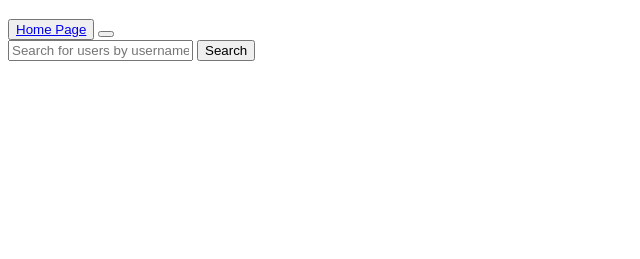
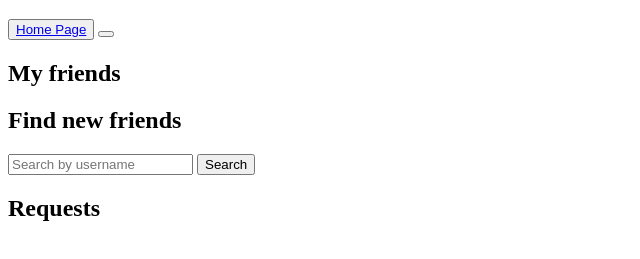
Before and after one commit to Tsamis-Konstantinos/Movies_page_project, a website: page pages/friends/index.html in a window 1280 px wide. Shown: the part 61-320 px from the top of the page, without its empty margins (0-640 px from the left). Drawn offline with nearby package versions, Linux system fonts and the light colour scheme; no server answers.

Commit message:
updated friends page layout

```diff
--- a/pages/friends/index.html
+++ b/pages/friends/index.html
@@ -11,13 +11,18 @@
     <button><a href="/main_page">Home Page</a></button>
     <button id="userButton"></button>
 
+    <h2>My friends</h2>
+    <div id="friendsList"></div>
+
+    <h2>Find new friends</h2>
     <form id="searchForm">
-        <input type="text" id="searchInput" placeholder="Search for users by username">
+        <input type="text" id="searchInput" placeholder="Search by username">
         <button type="submit">Search</button>
     </form>
 
     <div id="searchResults"></div>
 
+    <h2>Requests</h2>
     <div id="friendRequests"></div>
 
     <script src="app.js"></script>
```
